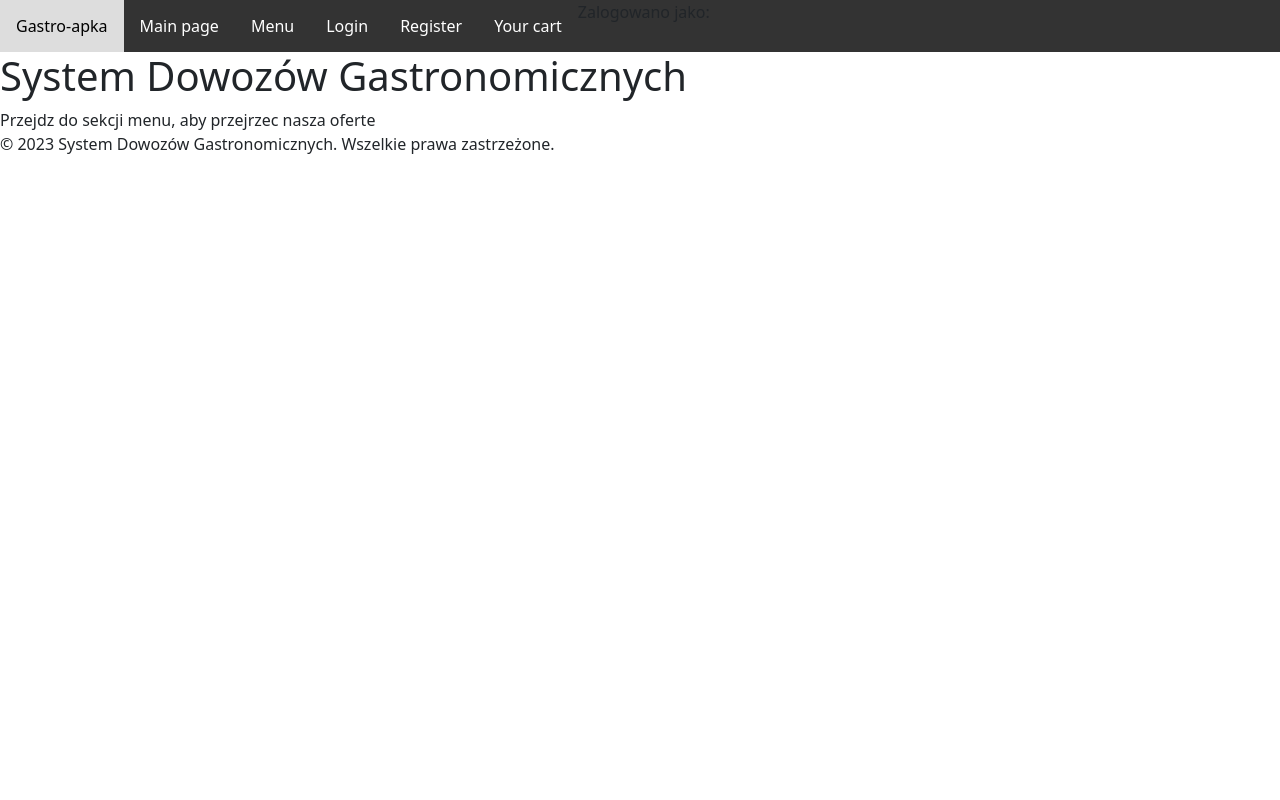
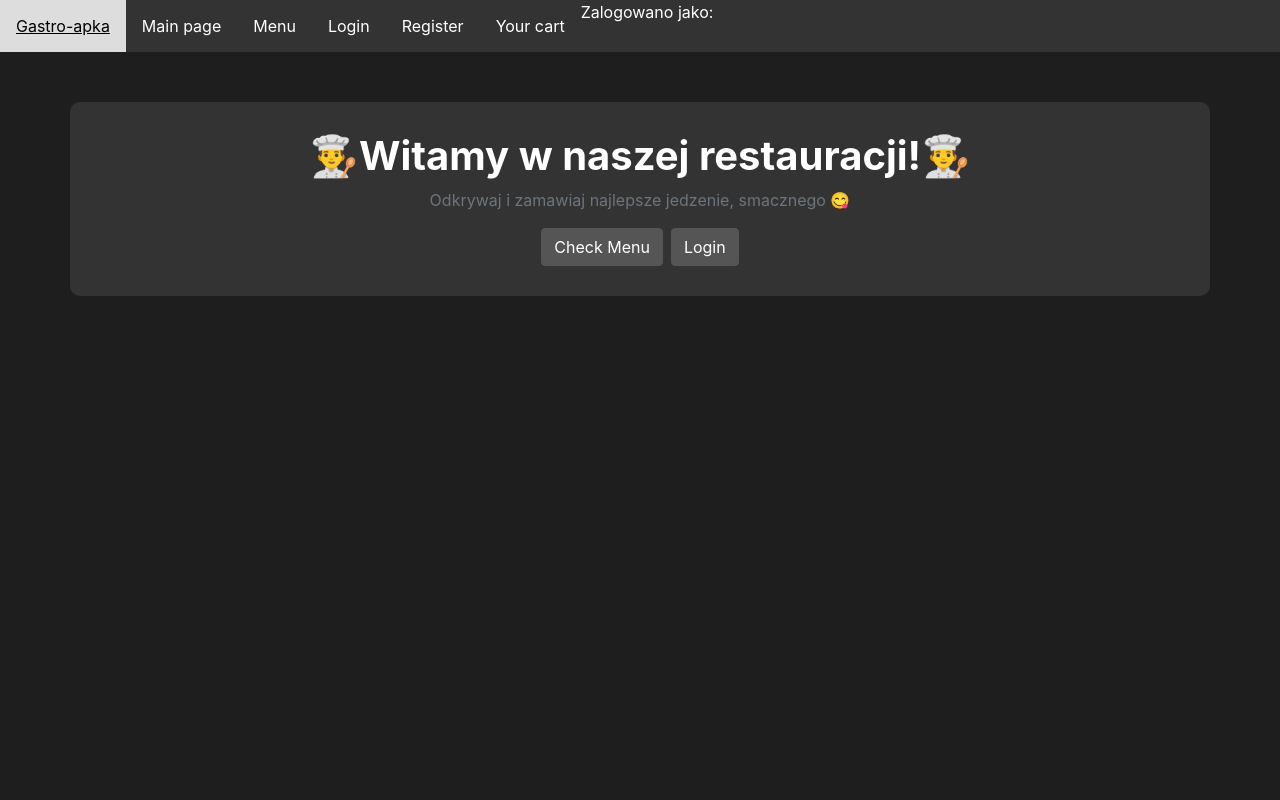
Before and after one commit to dawid31/gastro-apka, a Django app: page / in a window 1280 px wide. Run offline with Django 4.2, Linux system fonts and the light colour scheme; some libraries are stand-ins or nearby versions.

Commit message:
Major visual update - Refined background and components styling for a darker theme, added history of orders view

```diff
--- a/gastro_app/models.py
+++ b/gastro_app/models.py
@@ -44,13 +44,14 @@ class Product(models.Model):
 
 class OrderStatus(models.Model):
     STATUS_CHOICES = [
+        ('oczekujace', 'oczekujace'),
         ('zaakceptowane', 'Zaakceptowane'),
         ('odrzucone', 'Odrzucone'),
         ('w_drodze', 'W drodze'),
         ('dostarczone', 'Dostarczone'),
     ]
 
-    name = models.CharField(max_length=20, choices=STATUS_CHOICES)
+    name = models.CharField(max_length=20, choices=STATUS_CHOICES, default=STATUS_CHOICES[0])
 
     def __str__(self):
         return self.get_name_display()
@@ -61,9 +62,10 @@ class Order(models.Model):
     total_price = models.DecimalField(max_digits=10, decimal_places=2)
     is_confirmed = models.BooleanField(default=False)
     status = models.ForeignKey(OrderStatus, on_delete=models.SET_NULL, null=True, blank=True)
+    order_date = models.DateTimeField(auto_now_add=True, null=True, blank=True)
 
     def __str__(self):
-        return f"Order #{self.id} - {self.user.username}"
+        return f"Order #{self.id} - {self.user.username} - {self.order_date}"
 
 class OrderItem(models.Model):
     order = models.ForeignKey(Order, on_delete=models.CASCADE)
--- a/gastro_app/templates/gastro_app/index.html
+++ b/gastro_app/templates/gastro_app/index.html
@@ -5,26 +5,60 @@
 <!DOCTYPE html>
 <html lang="en">
 <head>
-    <meta charset="UTF-8">
-    <meta name="viewport" content="width=device-width, initial-scale=1.0">
-    <title>System Dowozów Gastronomicznych</title>
+  <meta charset="UTF-8">
+  <meta name="viewport" content="width=device-width, initial-scale=1.0">
+  <title>Restaurant</title>
+  <link rel="stylesheet" href="https://stackpath.bootstrapcdn.com/bootstrap/4.5.2/css/bootstrap.min.css">
+  <style>
+    body {
+      background-color: #1e1e1e;
+      color: #fff;
+    }
+
+    .container {
+      background-color: #333;
+      border-radius: 10px;
+      padding: 30px;
+      margin-top: 50px;
+    }
+
+    h1, p {
+      color: #fff;
+    }
+
+    p.text-muted {
+      color: #aaa; /* Adjusted the color to be less muted */
+    }
+
+    .btn-dark {
+      background-color: #555;
+      border-color: #555;
+    }
+
+    .btn-dark:hover {
+      background-color: #777;
+      border-color: #777;
+    }
+  </style>
 </head>
 <body>
 
-<header>
-    <h1>System Dowozów Gastronomicznych</h1>
-</header>
+  <div class="container text-center">
+    <h1 class="font-weight-bold">👨‍🍳Witamy w naszej restauracji!👨‍🍳</h1>
+    <p class="text-muted">Odkrywaj i zamawiaj najlepsze jedzenie, smacznego 😋 </p>
+    <div class="d-flex justify-content-center">
+      <a href="{% url 'menu' %}" class="btn btn-dark mr-2">Check Menu</a>
+      <a href="{% url 'login' %}" class="btn btn-dark">Login</a>
+    </div>
+  </div>
 
-Przejdz do sekcji menu, aby przejrzec nasza oferte
-
-<div id="content">
-</div>
-
-<footer>
-    <p>&copy; 2023 System Dowozów Gastronomicznych. Wszelkie prawa zastrzeżone.</p>
-</footer>
+  <script src="https://code.jquery.com/jquery-3.5.1.slim.min.js"></script>
+  <script src="https://cdn.jsdelivr.net/npm/@popperjs/core@2.9.2/dist/umd/popper.min.js"></script>
+  <script src="https://stackpath.bootstrapcdn.com/bootstrap/4.5.2/js/bootstrap.min.js"></script>
 
 </body>
 </html>
 
+
+
 {% endblock content %}
--- a/gastro_app/templates/gastro_app/login.html
+++ b/gastro_app/templates/gastro_app/login.html
@@ -10,7 +10,7 @@
     <link rel="stylesheet" href="https://stackpath.bootstrapcdn.com/bootstrap/4.5.2/css/bootstrap.min.css">
     <style>
         body {
-            background-color: #f8f9fa;
+            background-color: #1e1e1e;
         }
         .login-container {
             margin-top: 5%;
--- a/gastro_app/templates/gastro_app/navbar.html
+++ b/gastro_app/templates/gastro_app/navbar.html
@@ -10,6 +10,12 @@
 </head>
 <body>
   <script src="https://cdn.jsdelivr.net/npm/bootstrap@5.3.2/dist/js/bootstrap.bundle.min.js" integrity="sha384-C6RzsynM9kWDrMNeT87bh95OGNyZPhcTNXj1NW7RuBCsyN/o0jlpcV8Qyq46cDfL" crossorigin="anonymous"></script>
+  <style>
+    body {
+      background-color: #1e1e1e;
+      color: #fff;
+    }
+  </style>
 <nav>
   <a href="#">Gastro-apka</a>
   <a href="{% url 'index' %}">Main page</a>
--- a/gastro_app/templates/gastro_app/register.html
+++ b/gastro_app/templates/gastro_app/register.html
@@ -9,7 +9,7 @@
     <link rel="stylesheet" href="https://stackpath.bootstrapcdn.com/bootstrap/4.5.2/css/bootstrap.min.css">
     <style>
         body {
-            background-color: #f8f9fa;
+            background-color: #1e1e1e;
         }
         .register-container {
             margin-top: 5%;
--- a/gastro_app/urls.py
+++ b/gastro_app/urls.py
@@ -14,4 +14,6 @@ urlpatterns = [
     path('order_status/<int:order_id>/', views.order_status, name='order_status'),
     path('restaurant/orders/', views.restaurant_order_list, name='restaurant_order_list'),
     path('restaurant/orders/<int:order_id>/change-status/', views.change_order_status, name='change_order_status'),
+    path('order-history/', views.order_history, name='order-history'),
+
 ]
--- a/gastro_app/views.py
+++ b/gastro_app/views.py
@@ -155,3 +155,12 @@ def change_order_status(request, order_id):
             order.status_id = status_id
             order.save()
     return redirect('restaurant_order_list')  # Redirect to the order list page
+
+def order_history(request):
+    # Assuming the user is logged in
+    user = request.user
+
+    orders = Order.objects.filter(user=user).order_by('-order_date')
+
+    context = {'orders': orders}
+    return render(request, 'gastro_app/order_history.html', context)
```
Also changed, not shown: gastro_app/templates/gastro_app/cart.html (+17 -3 lines), gastro_app/templates/gastro_app/order_history.html (added, +60 -0 lines), gastro_app/templates/gastro_app/order_status.html (+36 -9 lines), gastro_app/templates/gastro_app/orders_list.html (+39 -9 lines), db.sqlite3, 1 other file.
